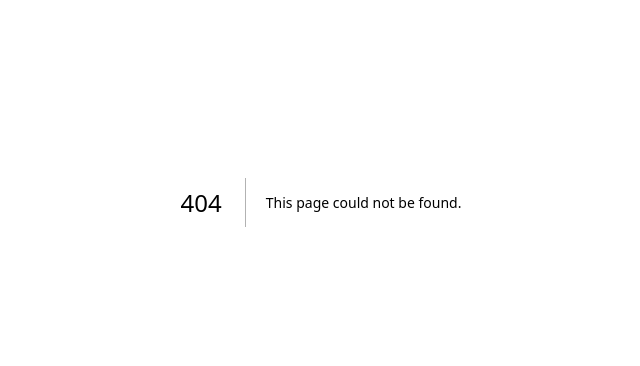
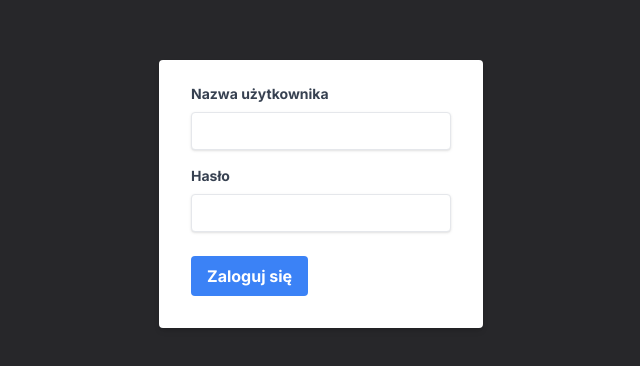
Before and after one commit to Mat55PL/CarRental-Front, a Next.js app: page /login in a window 1280 px wide. Before the commit this address had no page. Shown: the part 198-564 px from the top of the page, without its empty margins (319-959 px from the left). Built offline with nearby package versions, Linux system fonts and the light colour scheme.

Commit message:
add login page + admin panel

```diff
--- /dev/null
+++ b/app/admin/page.tsx
@@ -0,0 +1,24 @@
+import React from 'react';
+
+function admin() {
+    return (
+        <div className="h-screen w-full flex items-center justify-center bg-gray-200">
+            <div className="bg-white shadow-md rounded px-8 pt-6 pb-8 mb-4">
+                <h1 className="font-bold text-xl mb-2">Panel administratora</h1>
+                <p className="text-gray-700 text-base">
+                    Witaj w panelu administratora. Tutaj możesz zarządzać swoją stroną.
+                </p>
+                <div className="flex items-center justify-between mt-4">
+                    <button className="bg-blue-500 hover:bg-blue-700 text-white font-bold py-2 px-4 rounded focus:outline-none focus:shadow-outline">
+                        Przejdź do zarządzania użytkownikami
+                    </button>
+                    <button className="bg-blue-500 hover:bg-blue-700 text-white font-bold py-2 px-4 rounded focus:outline-none focus:shadow-outline">
+                        Przejdź do zarządzania pojazdami
+                    </button>
+                </div>
+            </div>
+        </div>
+    );
+}
+
+export default admin;
--- a/app/carsList/page.tsx
+++ b/app/carsList/page.tsx
@@ -1,10 +1,15 @@
 'use client';
 import Footer from '../footer'
 import { useEffect, useState } from "react";
-import { useRouter } from 'next/navigation';
+import { useRouter, useSearchParams } from 'next/navigation';
+
 
 const carsListPage = () => {
-    const router = useRouter(); // przekierowanie do strony głównej
+    const router = useRouter();
+
+    const [searchParams] = useSearchParams();
+    const params = new URLSearchParams(searchParams[0]);
+
     type Car = {
         id: number;
         brand: string;
@@ -29,17 +34,26 @@ const carsListPage = () => {
     const [error, setError] = useState<string | null>(null);
 
     useEffect(() => {
-        getAvailableCars();
+        const startDate = params.get('startDate');
+        const endDate = params.get('endDate');
+        const fuelType = params.get('fuelType');
+
+        console.log(`[startDate]: ${startDate} | [endDate]: ${endDate} | [fuelType]: ${fuelType}`);
+
+        if (startDate !== null && endDate !== null && fuelType !== null)
+            getAvailableCars(startDate, endDate, Number(fuelType));
+        else
+            setError(`Przepraszamy! Wystąpił błąd podczas pobierania danych [UseEffect Error]: ${startDate} | ${endDate} | ${fuelType}`);
     }, []);
 
-    const getAvailableCars = async () => {
+    const getAvailableCars = async (start: string, end: string, fuel: number) => {
         try {
-            const response = await fetch('http://localhost:5192/api/Car/GetAvailableCars');
+            const response = await fetch(`http://localhost:5192/api/Car/GetAvailableCarsByDateRange?startDate=${start}&endDate=${end}`);
             const data = await response.json();
             setCars(data);
         } catch (error) {
-            setError('Wystąpił błąd podczas pobierania danych');
-            console.log(error);
+            setError('Przepraszamy! Wystąpił błąd podczas pobierania danych [' + error + ']');
+            console.log(`[getAvailableCars:ERROR]: ${error}`);
         }
     }
 
@@ -60,7 +74,6 @@ const carsListPage = () => {
 
     function GetCarImage(brand: string, model: string, callback: (imgUrl: string) => void) {
         const imgUrl = `./cars-img/${brand}.${model}.img.png`;
-
 
         const img = new Image();
 
@@ -118,7 +131,7 @@ const carsListPage = () => {
                 <button className='bg-blue-500 hover:bg-blue-700 text-white font-bold py-2 px-4 rounded-full mg-2' onClick={moveToHomePage}>Wróć do strony głównej!</button>
                 <h1 className='text-4xl text-center font-bold mt-8 mb-8'>Dostępne samochody</h1>
                 {error ? (
-                    <div className="bg-red-500 text-white p-4 rounded">{error}</div>
+                    <div className="bg-red-500 text-center text-white p-4 rounded">{error}</div>
                 ) : (
                     <div className="flex flex-wrap justify-center">
                         {cars.map((car, index) => (
--- /dev/null
+++ b/app/login/page.tsx
@@ -0,0 +1,68 @@
+'use client';
+import React, { useState } from 'react';
+
+function login() {
+    const [username, setUsername] = useState("");
+    const [password, setPassword] = useState("");
+    const [error, setError] = useState<string | null>(null);
+    const handleLogin = async (event: { preventDefault: () => void; }) => {
+        event.preventDefault();
+        setError(null);
+        // Przetwarzanie logowania - tutaj możesz dodać wywołanie API
+        console.log("Logowanie użytkownika", username, password);
+        const response = await fetch(`http://localhost:5192/api/User/GetUserByUserNameAndPasswordAsync?userName=${username}&password=${password}`);
+        console.log(`Response status: ${response.status}`)
+        if (response.status === 204) {
+            setError("Niepoprawne dane logowania!");
+            return;
+        };
+        const data = await response.json();
+        console.log(data);
+    }
+
+    return (
+        <div className="flex items-center justify-center h-screen bg-zinc-800">
+
+            <form className="bg-white shadow-md rounded px-8 pt-6 pb-8 mb-4" onSubmit={handleLogin}>
+                {error ? (
+                    <div className="bg-red-500 text-center text-white p-4 rounded">{error}</div>
+                ) : null}
+                <div className="mb-4">
+                    <label className="block text-gray-700 text-sm font-bold mb-2" htmlFor="username">
+                        Nazwa użytkownika
+                    </label>
+                    <input
+                        className="shadow appearance-none border rounded w-full py-2 px-3 text-gray-700 leading-tight focus:outline-none focus:shadow-outline"
+                        id="username"
+                        type="text"
+                        value={username}
+                        onChange={(e) => setUsername(e.target.value)}
+                        required
+                    />
+                </div>
+                <div className="mb-6">
+                    <label className="block text-gray-700 text-sm font-bold mb-2" htmlFor="password">
+                        Hasło
+                    </label>
+                    <input
+                        className="shadow appearance-none border rounded w-full py-2 px-3 text-gray-700 leading-tight focus:outline-none focus:shadow-outline"
+                        id="password"
+                        type="password"
+                        value={password}
+                        onChange={(e) => setPassword(e.target.value)}
+                        required
+                    />
+                </div>
+                <div className="flex items-center justify-between">
+                    <button
+                        className="bg-blue-500 hover:bg-blue-700 text-white font-bold py-2 px-4 rounded focus:outline-none focus:shadow-outline"
+                        type="submit">
+                        Zaloguj się
+                    </button>
+                </div>
+            </form>
+        </div>
+    );
+}
+
+export default login;
--- a/app/page.tsx
+++ b/app/page.tsx
@@ -1,6 +1,5 @@
 'use client';
 
-import Image from 'next/image'
 import { useRouter } from 'next/navigation';
 import { useState } from 'react';
 import Footer from './footer'
@@ -9,22 +8,26 @@ export default function Home() {
   const router = useRouter();
   const [startDate, setStartDate] = useState('');
   const [endDate, setEndDate] = useState('');
-  const [fuelType, setFuelType] = useState('');
+  const [fuelType, setFuelType] = useState('10');
 
   const moveToCarsListPage = () => {
     if (startDate && endDate && checkIsDateValid(startDate, endDate)) {
-      console.log(startDate, endDate, fuelType);
-      router.push('/carsList');
+      console.log(`[MainPage]: ${startDate} | ${endDate} | ${fuelType}`);
+      router.push(`/carsList?startDate=${startDate}&endDate=${endDate}&fuelType=${fuelType}`);
     } else {
       alert('Wypełnij poprawnie wszystkie pola! Data początkowa nie może być późniejsza niż data końcowa!');
     }
   }
 
+  const moveToAdminLoginPage = () => {
+    router.push('/login');
+  }
+
   const checkIsDateValid = (startDate: string, endDate: string) => {
     const start = new Date(startDate);
     const end = new Date(endDate);
-
-    if (start > end) {
+    const today = new Date();
+    if (start > end || start < today || end < today) {
       return false;
     }
 
@@ -36,7 +39,7 @@ export default function Home() {
       <div className="w-full bg-black bg-opacity-40 absolute inset-0">
         <div className="flex flex-col h-screen justify-between">
           <div className='flex justify-end'>
-            <button className="bg-red-400 hover:bg-red-600 text-white font-bold py-2 px-4 border border-red-200 rounded">
+            <button onClick={moveToAdminLoginPage} className="bg-red-400 hover:bg-red-600 text-white font-bold py-2 px-4 border border-red-200 rounded">
               Logowanie administratora
             </button>
           </div>
--- a/tsconfig.json
+++ b/tsconfig.json
@@ -1,6 +1,6 @@
 {
   "compilerOptions": {
-    "target": "es5",
+    "target": "ES2015",
     "lib": ["dom", "dom.iterable", "esnext"],
     "allowJs": true,
     "skipLibCheck": true,
```
